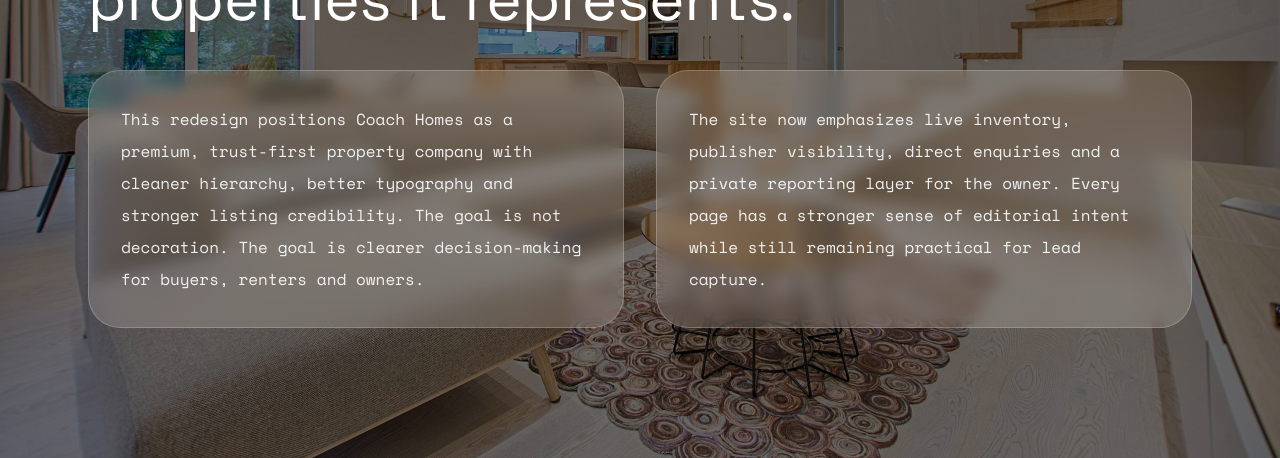
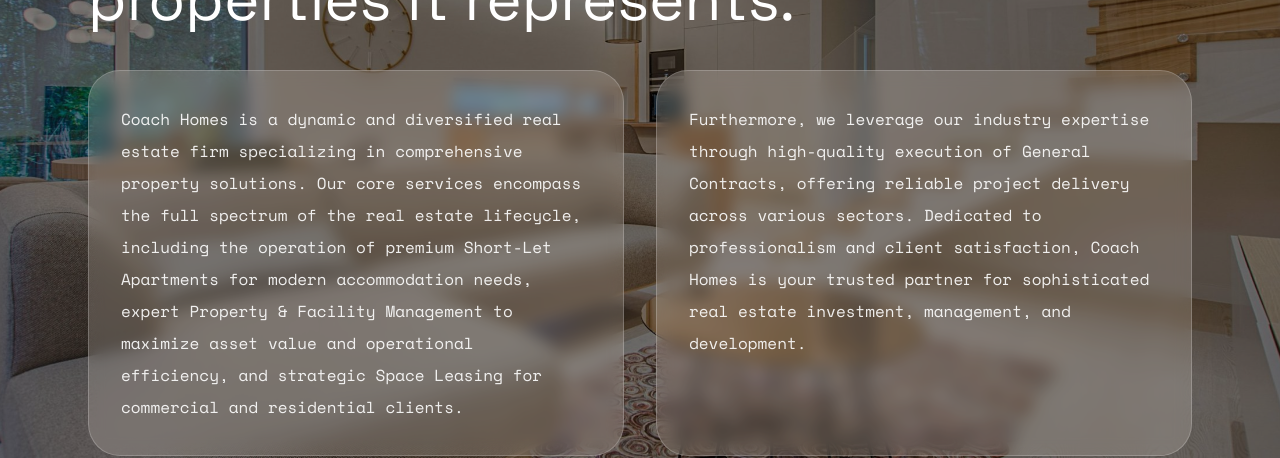
Before and after one commit to Caleboc1/coachhomes-redesign, a Next.js app: page /about in a window 1280 px wide. Shown: the part 342-800 px from the top of the page. Built offline with nearby package versions, Linux system fonts and the light colour scheme; no server answers.

Commit message:
chore: content alignment

```diff
--- a/src/app/about/page.tsx
+++ b/src/app/about/page.tsx
@@ -21,14 +21,13 @@
               className="rounded-4xl border border-white/20 bg-[rgba(255,240,230,0.18)] p-8 text-base leading-8 text-white/90 backdrop-blur-sm"
               data-aos="fade-right"
             >
-              This redesign positions Coach Homes as a premium, trust-first property company with cleaner hierarchy, better typography and stronger listing credibility. The goal is not decoration. The goal is clearer decision-making for buyers, renters and owners.
+              Coach Homes is a dynamic and diversified real estate firm specializing in comprehensive property solutions. Our core services encompass the full spectrum of the real estate lifecycle, including the operation of premium Short-Let Apartments for modern accommodation needs, expert Property & Facility Management to maximize asset value and operational efficiency, and strategic Space Leasing for commercial and residential clients.
             </p>
             <p
               className="rounded-4xl border border-white/20 bg-[rgba(255,240,230,0.18)] p-8 text-base leading-8 text-white/90 backdrop-blur-sm"
               data-aos="fade-left"
             >
-              The site now emphasizes live inventory, publisher visibility, direct enquiries and a private reporting layer for the owner. Every page has a stronger sense of editorial intent while still remaining practical for lead capture.
-            </p>
+Furthermore, we leverage our industry expertise through high-quality execution of General Contracts, offering reliable project delivery across various sectors. Dedicated to professionalism and client satisfaction, Coach Homes is your trusted partner for sophisticated real estate investment, management, and development.            </p>
           </div>
         </div>
       </section>
```
